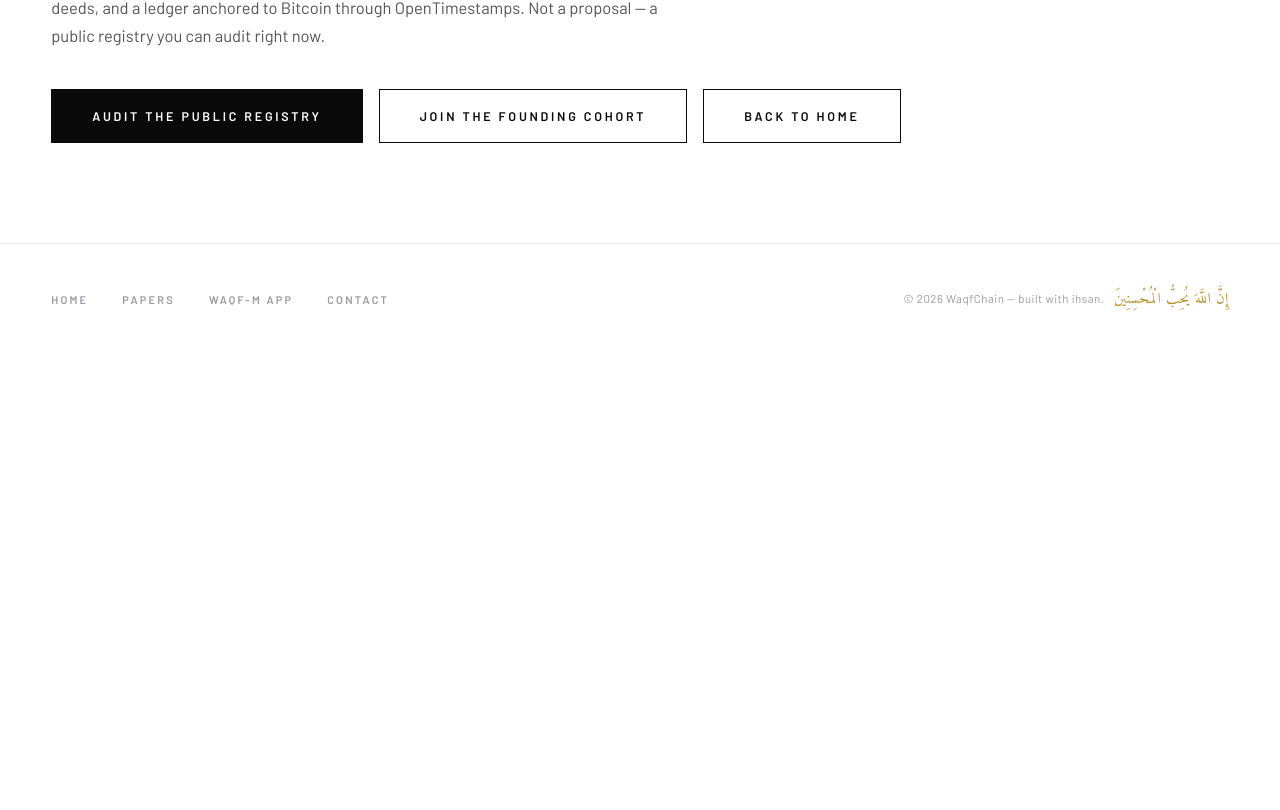
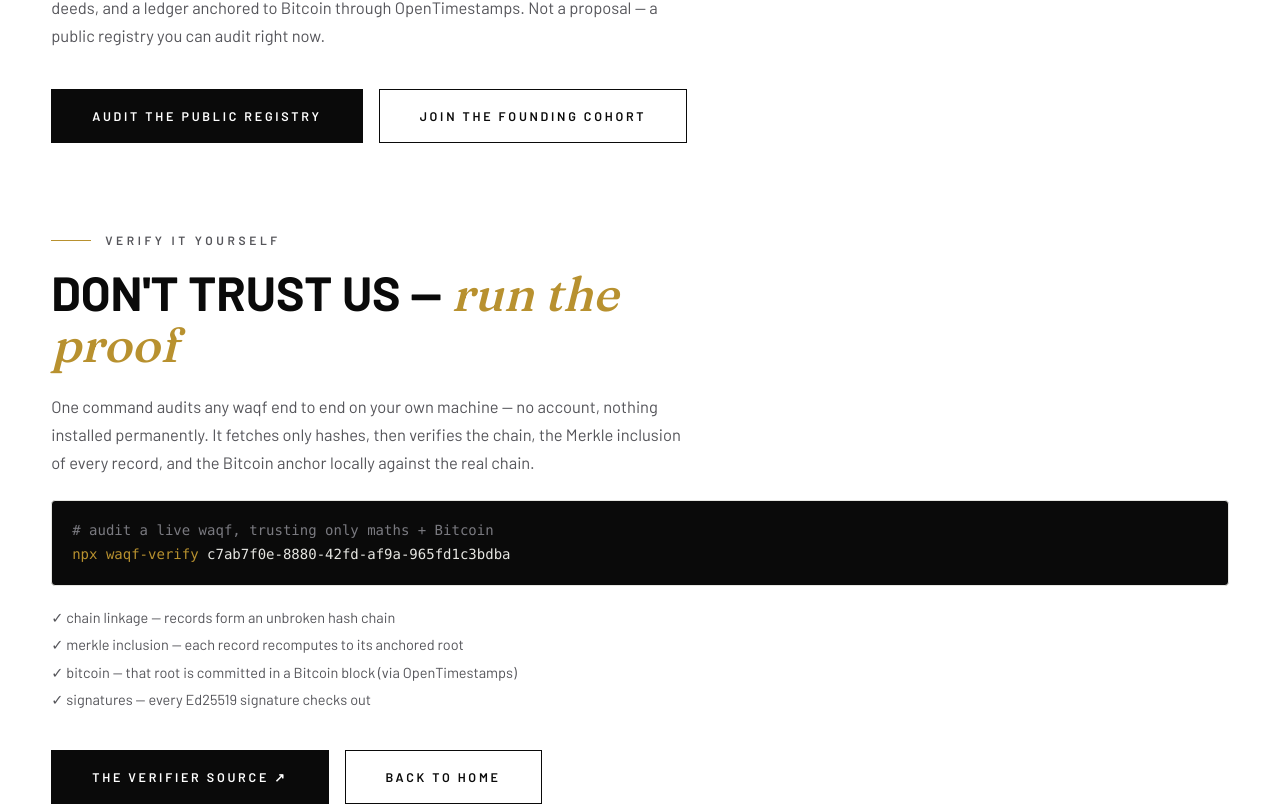
Before and after one commit to dfordev1/waqfchain, a Next.js app: page /papers in a window 1280 px wide. Shown: the part 6610-7420 px from the top of the page. Before the commit the page ends 6966 px from the top, so only its background shows below. Built offline with nearby package versions, Linux system fonts and the light colour scheme.

Commit message:
Papers page: add Verify it yourself section with npx waqf-verify

```diff
--- a/app/papers/page.jsx
+++ b/app/papers/page.jsx
@@ -349,9 +349,49 @@ export default function Papers() {
               deeds, and a ledger anchored to Bitcoin through OpenTimestamps. Not a proposal —
               a public registry you can audit right now.
             </p>
-            <div className="btn-row" style={{ margin: "40px 0 100px" }}>
+            <div className="btn-row" style={{ margin: "40px 0 0" }}>
               <a className="btn solid" href="/chain/explorer">Audit the public registry</a>
               <a className="btn" href="/#join">Join the founding cohort</a>
+            </div>
+          </section>
+
+          <section style={{ padding: "88px 0 0" }}>
+            <div className="eyebrow">Verify it yourself</div>
+            <h2
+              style={{
+                fontWeight: 700, textTransform: "uppercase",
+                fontSize: "clamp(28px, 4vw, 48px)", lineHeight: 1.04, maxWidth: "22ch",
+              }}
+            >
+              Don&apos;t trust us —{" "}
+              <span style={{ fontFamily: "var(--serif)", fontStyle: "italic", fontWeight: 500, textTransform: "none", color: "var(--gold)" }}>
+                run the proof
+              </span>
+            </h2>
+            <p className="sub" style={{ marginTop: 22, maxWidth: 640, color: "var(--gray)", fontSize: 16.5, lineHeight: 1.7 }}>
+              One command audits any waqf end to end on your own machine — no account, nothing
+              installed permanently. It fetches only hashes, then verifies the chain, the Merkle
+              inclusion of every record, and the Bitcoin anchor locally against the real chain.
+            </p>
+            <pre
+              style={{
+                marginTop: 24, padding: "18px 20px", overflowX: "auto",
+                background: "#0a0a0a", color: "#e6e6e2", borderRadius: 4,
+                fontSize: 14, lineHeight: 1.7, fontFamily: "ui-monospace, Consolas, monospace",
+                border: "1px solid var(--hairline)",
+              }}
+            >
+              <span style={{ color: "#7a7a80" }}># audit a live waqf, trusting only maths + Bitcoin{"\n"}</span>
+              <span style={{ color: "var(--gold)" }}>npx waqf-verify</span> c7ab7f0e-8880-42fd-af9a-965fd1c3bdba
+            </pre>
+            <div style={{ marginTop: 18, color: "var(--gray)", fontSize: 14.5, lineHeight: 1.9 }}>
+              <div>✓ chain linkage — records form an unbroken hash chain</div>
+              <div>✓ merkle inclusion — each record recomputes to its anchored root</div>
+              <div>✓ bitcoin — that root is committed in a Bitcoin block (via OpenTimestamps)</div>
+              <div>✓ signatures — every Ed25519 signature checks out</div>
+            </div>
+            <div className="btn-row" style={{ margin: "36px 0 100px" }}>
+              <a className="btn solid" href="https://github.com/dfordev1/Waqf-m/tree/main/packages/waqf-verify" target="_blank" rel="noreferrer">The verifier source ↗</a>
               <a className="btn" href="/">Back to home</a>
             </div>
           </section>
```
